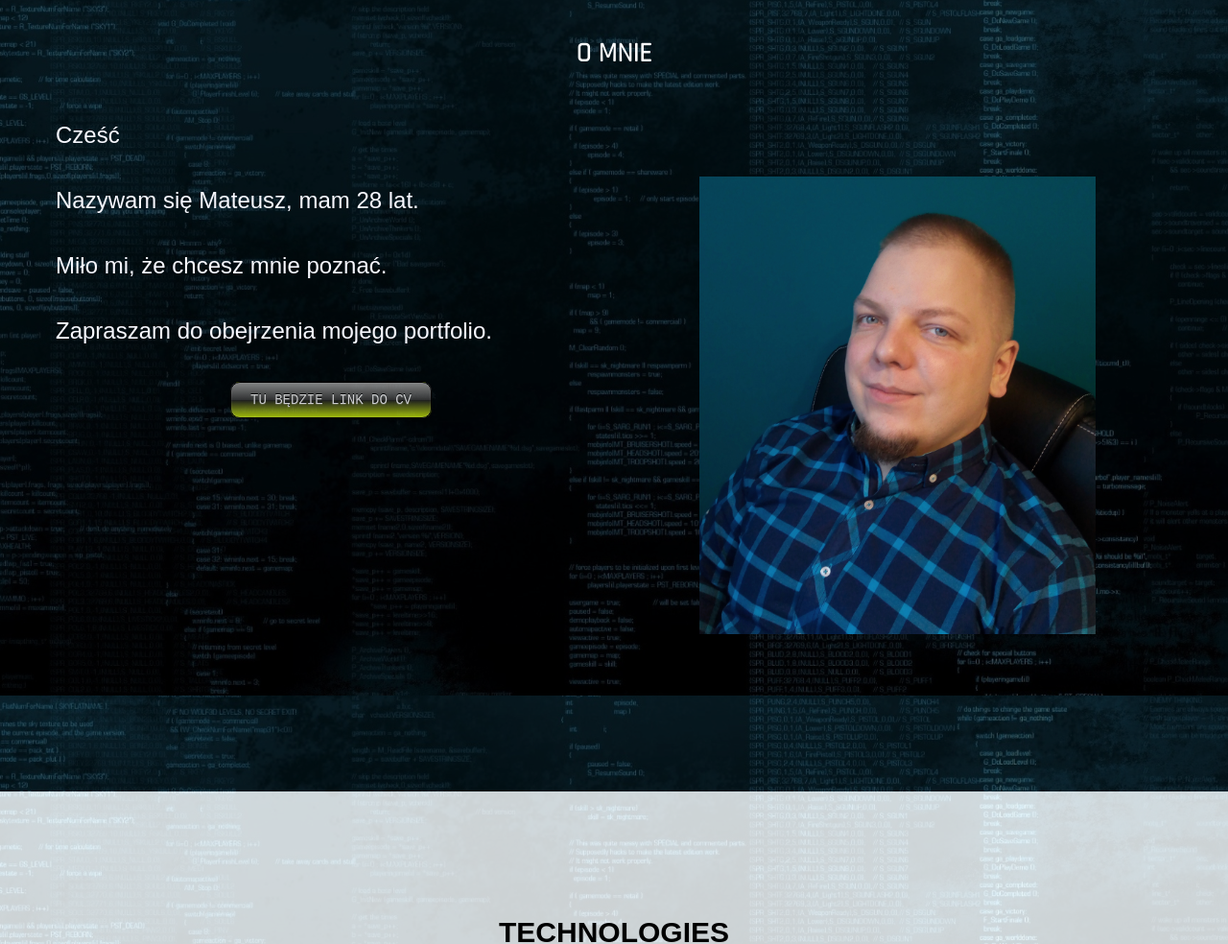
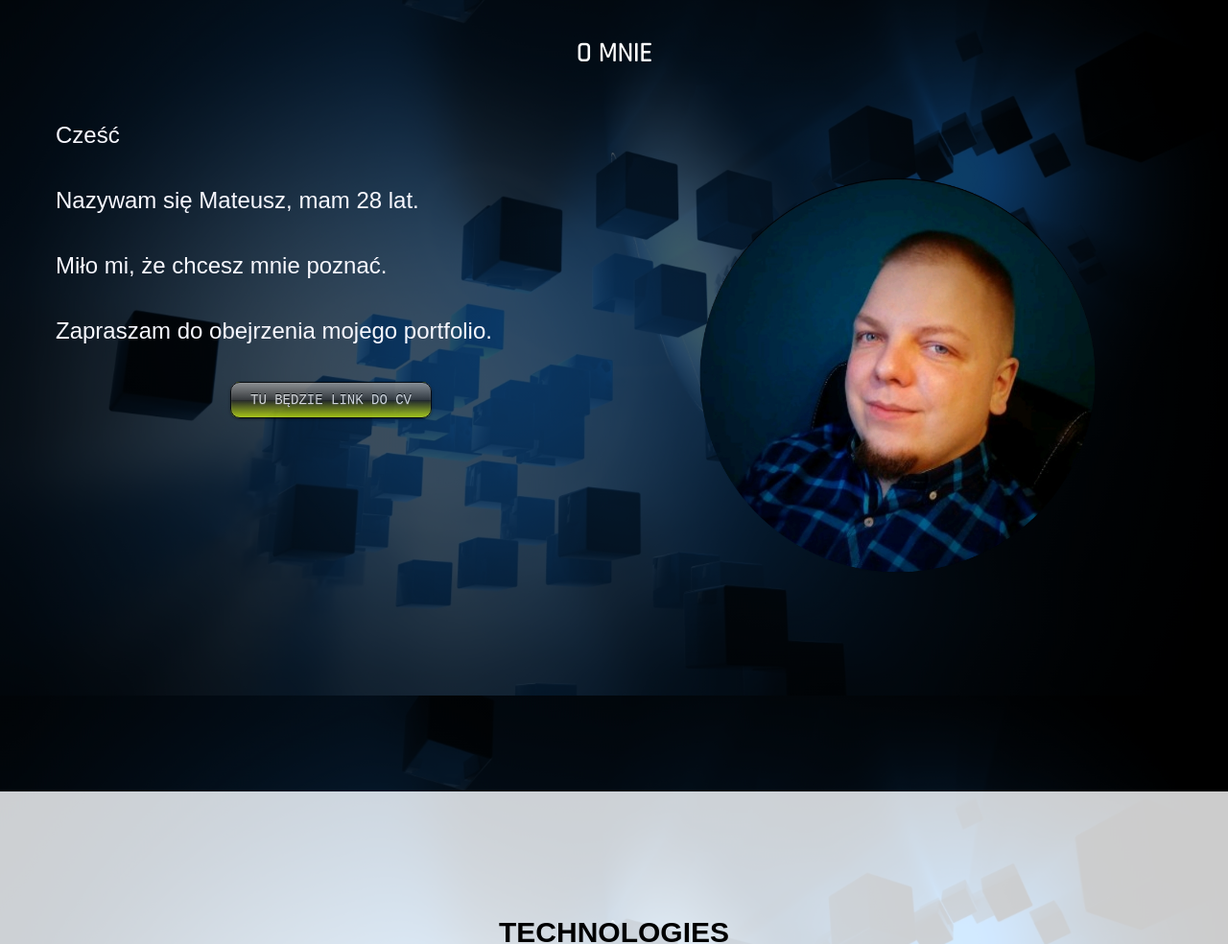
Before and after one commit to zejnov/zejnov.github.io, a plain HTML site: page index.html in a window 1280 px wide. Shown: the part 875-1859 px from the top of the page at 96% size. Drawn offline with nearby package versions, Linux system fonts and the light colour scheme; a web font is replaced by a local one.

Commit message:
personal photo improvement

```diff
--- a/index.html
+++ b/index.html
@@ -40,7 +40,7 @@
                     <a class="large niceButton" href="cv">Tu będzie link do cv</a>
                 </div>
                 <div class="col-6 image">
-                    <img src="./data/ja.jpg" alt="Zejnov">
+                    <img src="./data/ja.png" alt="Zejnov">
                 </div>
             </div>
         </div>
--- a/style.css
+++ b/style.css
@@ -11,7 +11,7 @@
 }
 body {
     background-color: #4f4848;
-    background: url("./data/add/code2.jpg") top center fixed;
+    background: url("./data/img/mainBackground.jpg") top center fixed;
 }
 
 /*-!!!!!!!!!!!!!!!!!!!!!!!!!!!!!!!!!!!!!!!!!!!!!!!!!!!!!!!-*/
```
Also changed, not shown: data/ja.jpg (deleted), data/ja.png (added).
